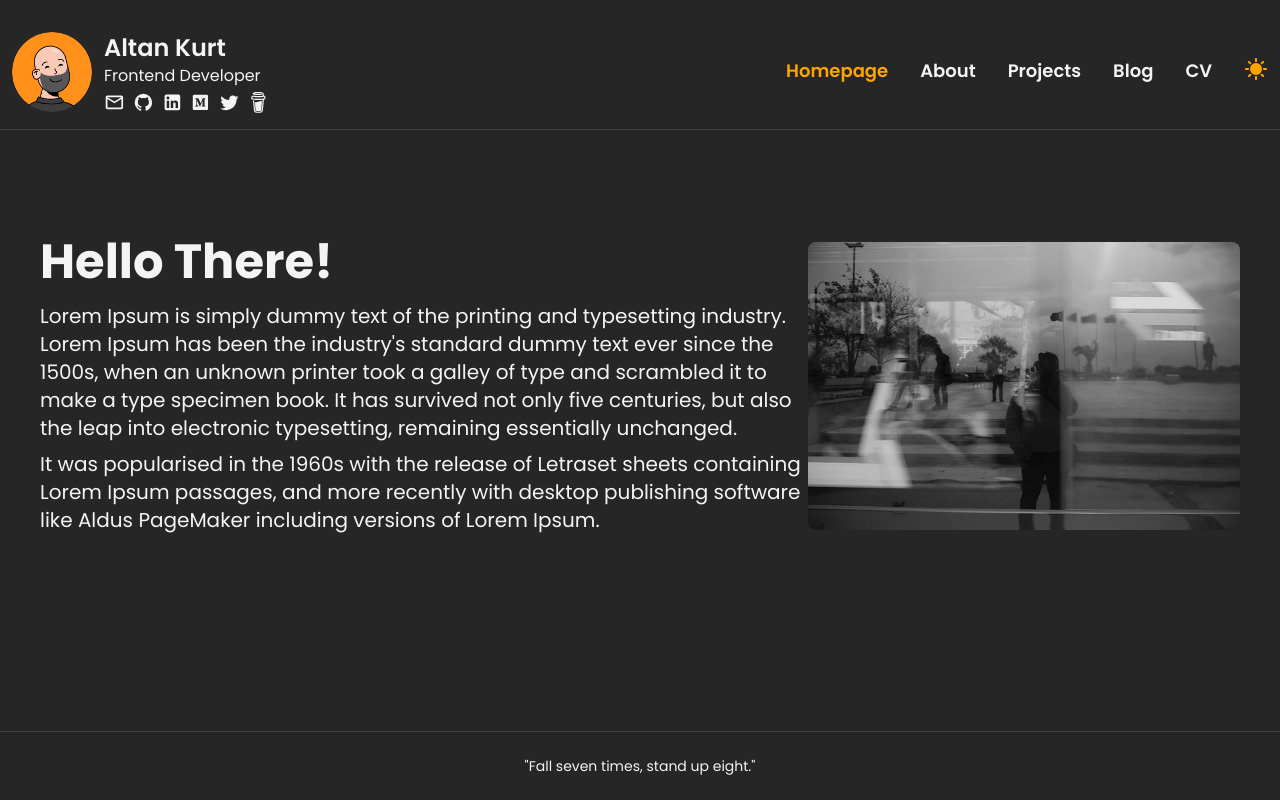
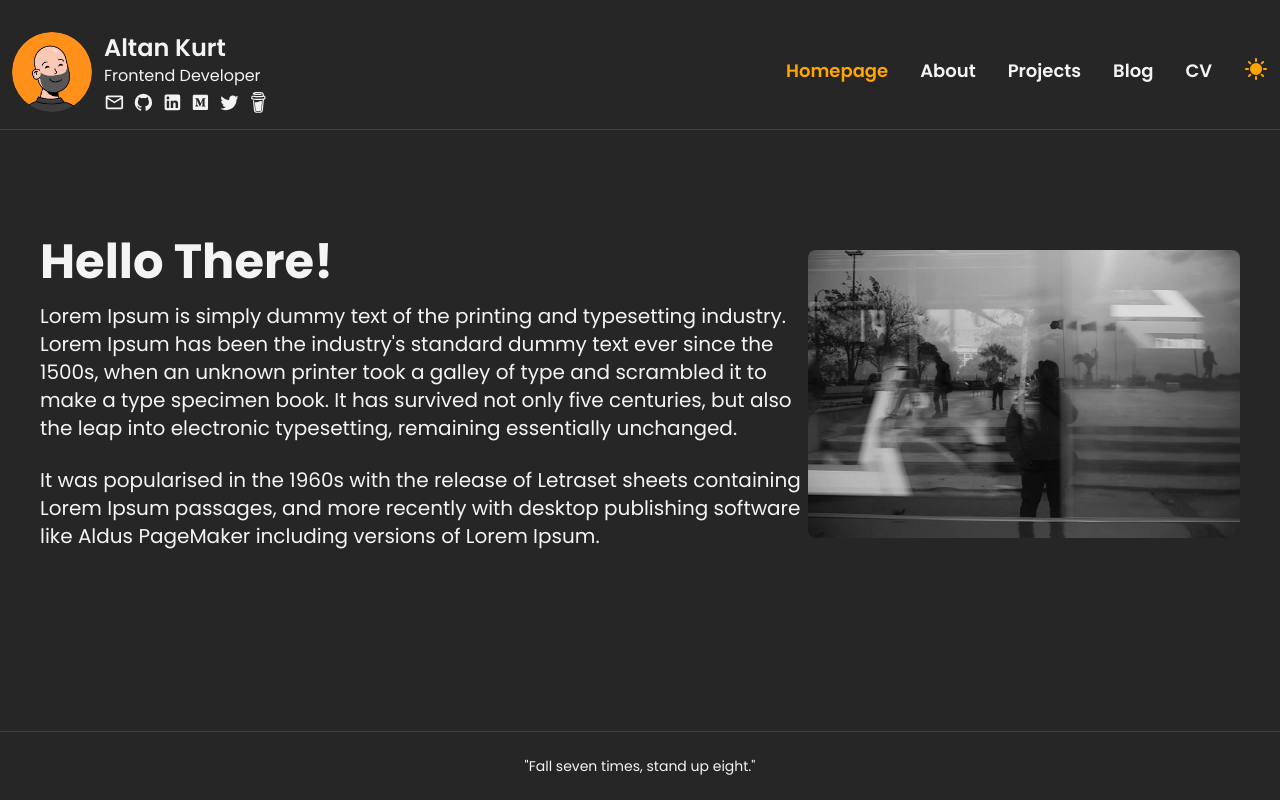
Before and after one commit to altankurt/altankurt.com, a Next.js app: page / in a window 1280 px wide. Built offline with nearby package versions, Linux system fonts and the light colour scheme.

Commit message:
fix: padding on homepage

```diff
--- a/src/pages/index.js
+++ b/src/pages/index.js
@@ -15,7 +15,7 @@ export default function Homepage() {
               survived not only five centuries, but also the leap into
               electronic typesetting, remaining essentially unchanged.
             </p>
-            <p className="paragraph pt-2">
+            <p className="paragraph pt-6">
               It was popularised in the 1960s with the release of Letraset
               sheets containing Lorem Ipsum passages, and more recently with
               desktop publishing software like Aldus PageMaker including
```
